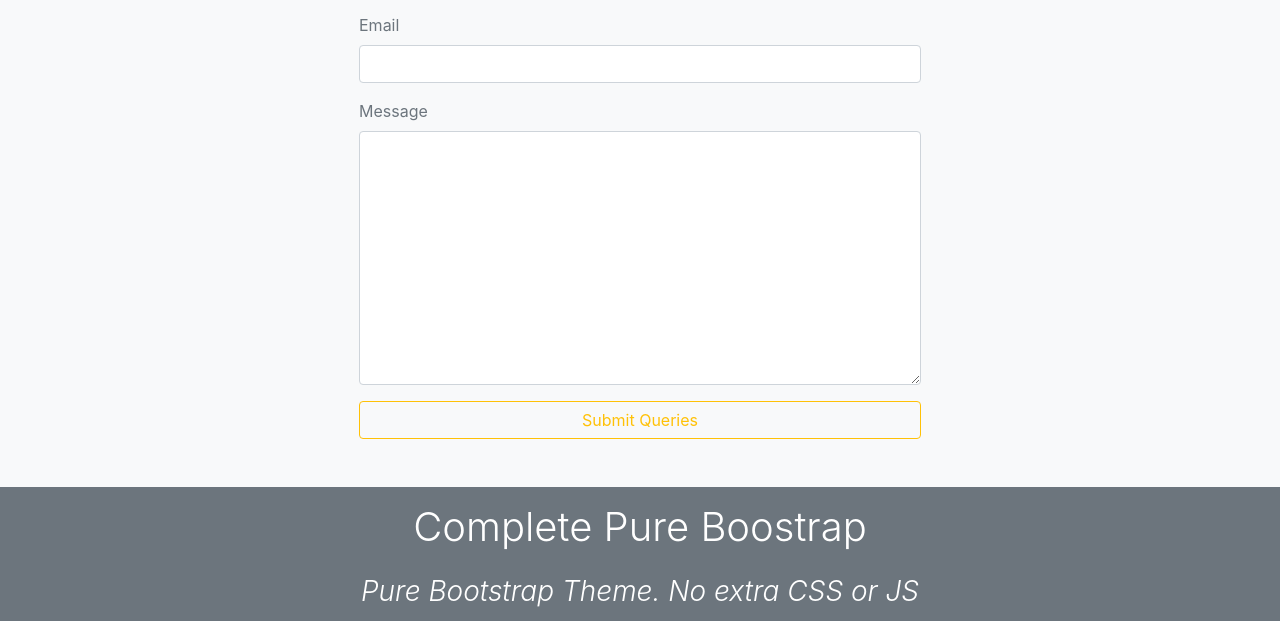
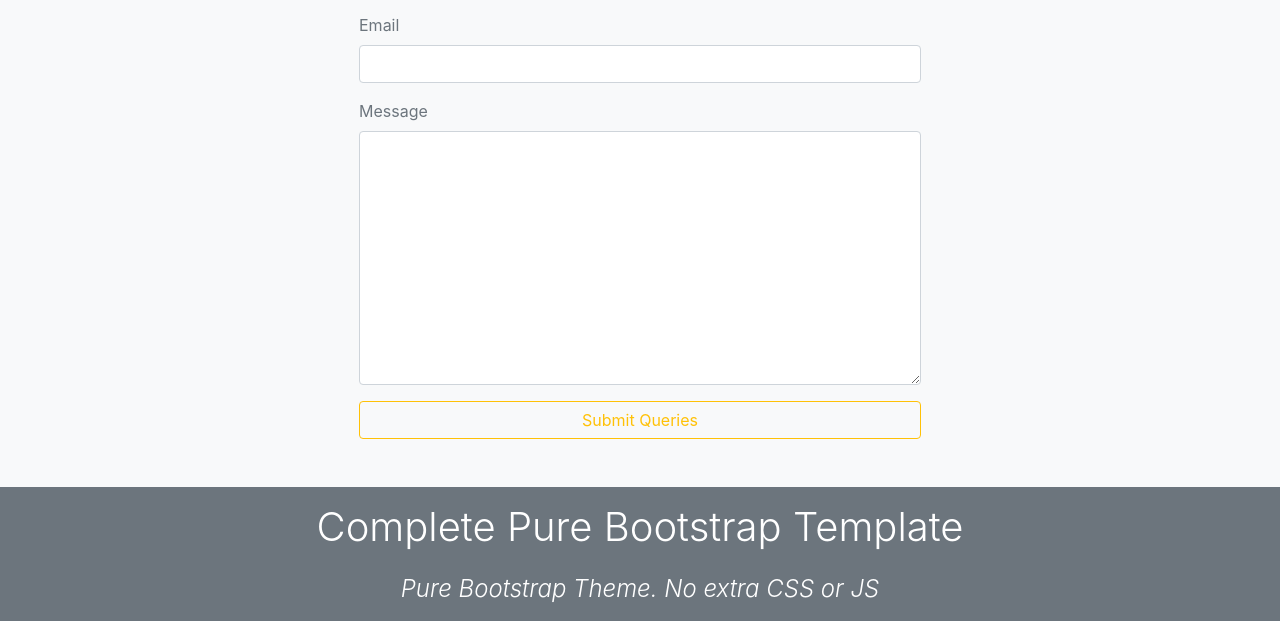
Before and after one commit to rms-sth/bootstrap4-template, a plain HTML site: page index.html in a window 1280 px wide. Shown: the part 4013-4634 px from the top of the page. Drawn offline with nearby package versions, Linux system fonts and the light colour scheme.

Commit message:
minor changes

```diff
--- a/index.html
+++ b/index.html
@@ -297,8 +297,8 @@
     <div class="container">
       <div class="row">
         <div class="col text-center">
-          <h1 class="text-white font-weight-light text-capitalize p-3">Complete Pure Boostrap</h1>
-          <h3 class="text-white font-weight-light font-italic mb-3">Pure Bootstrap Theme. No extra CSS or JS</h3>
+          <h1 class="text-white font-weight-light text-capitalize p-3">Complete Pure Bootstrap Template</h1>
+          <h4 class="text-white font-weight-light font-italic mb-3">Pure Bootstrap Theme. No extra CSS or JS</h4>
           <div class="py-2">
             <a href="#"><i class="fab fa-facebook fa-2x text-primary mx-3"></i></a>
             <a href="#"><i class="fab fa-twitter fa-2x text-info mx-3"></i></a>
```
